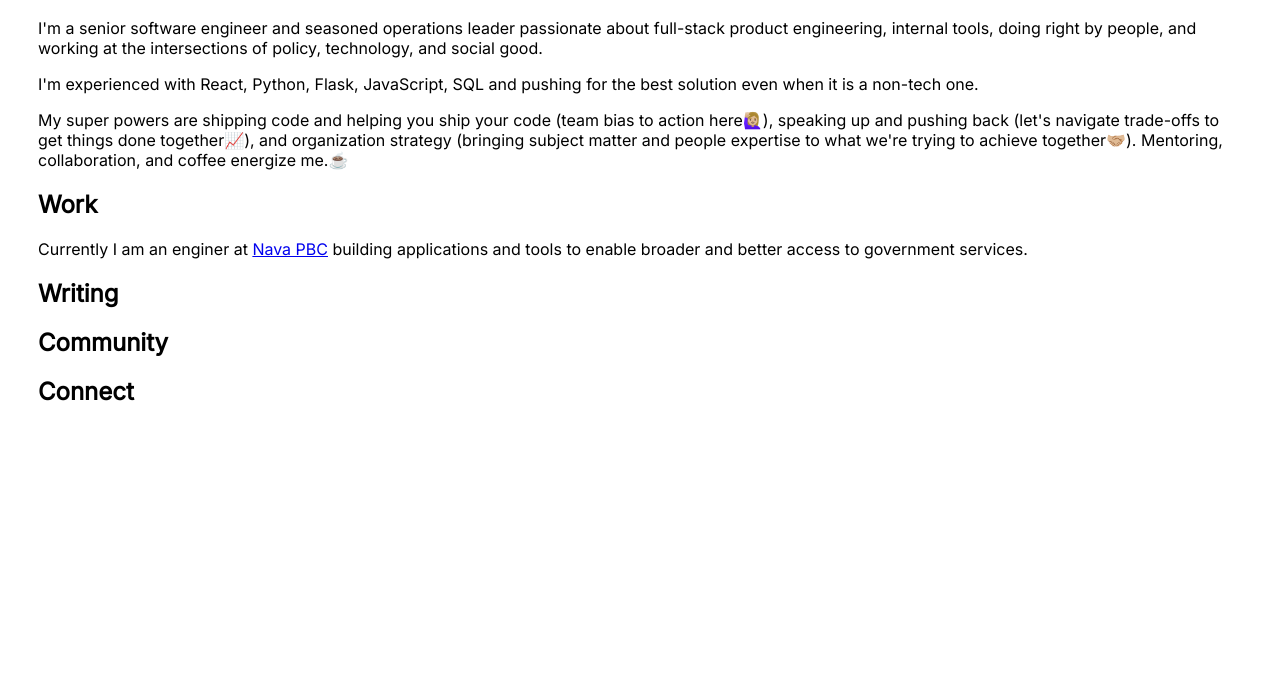
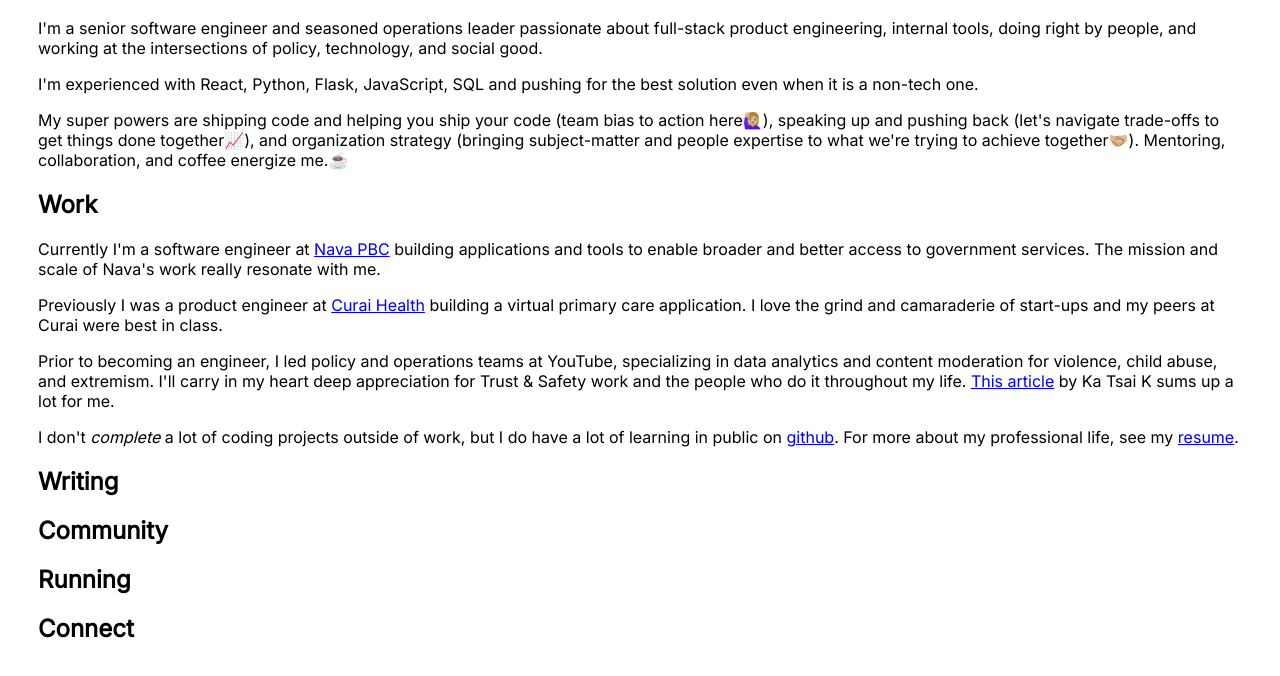
Before and after one commit to aligg/personal-website, a plain HTML site: page index.html in a window 1280 px wide. Shown: the part 80-756 px from the top of the page. Drawn offline with Linux system fonts and the light colour scheme.

Commit message:
finish work section

```diff
--- a/index.html
+++ b/index.html
@@ -12,11 +12,15 @@
         <h1>Hi, I'm Ali Glenesk&#128075;</h1>
         <p>I'm a senior software engineer and seasoned operations leader passionate about full-stack product engineering, internal tools, doing right by people, and working at the intersections of policy, technology, and social good.</p>
         <p>I'm experienced with React, Python, Flask, JavaScript, SQL and pushing for the best solution even when it is a non-tech one.</p>
-        <p>My super powers are shipping code and helping you ship your code (team bias to action here&#128587;&#127996;&#8205;&#9792;&#65039;), speaking up and pushing back (let's navigate trade-offs to get things done together&#128200;), and organization strategy (bringing subject matter and people expertise to what we're trying to achieve together&#129309;&#127996;). Mentoring, collaboration, and coffee energize me.&#9749;</p>
+        <p>My super powers are shipping code and helping you ship your code (team bias to action here&#128587;&#127996;&#8205;&#9792;&#65039;), speaking up and pushing back (let's navigate trade-offs to get things done together&#128200;), and organization strategy (bringing subject-matter and people expertise to what we're trying to achieve together&#129309;&#127996;). Mentoring, collaboration, and coffee energize me.&#9749;</p>
         <h2>Work</h2>
-        Currently I am an enginer at <a href="https://www.navapbc.com/" target="_blank">Nava PBC</a> building applications and tools to enable broader and better access to government services.
+        <p>Currently I'm a software engineer at <a href="https://www.navapbc.com/" target="_blank">Nava PBC</a> building applications and tools to enable broader and better access to government services. The mission and scale of Nava's work really resonate with me.</p>
+        <p>Previously I was a product engineer at <a href="https://www.curaihealth.com/" target="_blank">Curai Health</a> building a virtual primary care application. I love the grind and camaraderie of start-ups and my peers at Curai were best in class.</p>
+        <p>Prior to becoming an engineer, I led policy and operations teams at YouTube, specializing in data analytics and content moderation for violence, child abuse, and extremism. I'll carry in my heart deep appreciation for Trust & Safety work and the people who do it throughout my life. <a href="https://www.linkedin.com/pulse/lifes-living-ka-tsai-ku/" target="_blank">This article</a> by Ka Tsai K sums up a lot for me. </p>
+        <p>I don't <i>complete</i> a lot of coding projects outside of work, but I do have a lot of learning in public on <a href="https://github.com/aligg" target="_blank">github</a>. For more about my professional life, see my <a href="alig-resume-last-updated-august-2022.pdf">resume</a>.</p>
         <h2>Writing</h2>
         <h2>Community</h2>
+        <h2>Running</h2>
         <h2>Connect</h2>
     </body>
 </html>
```
Also changed, not shown: 1 other file.
